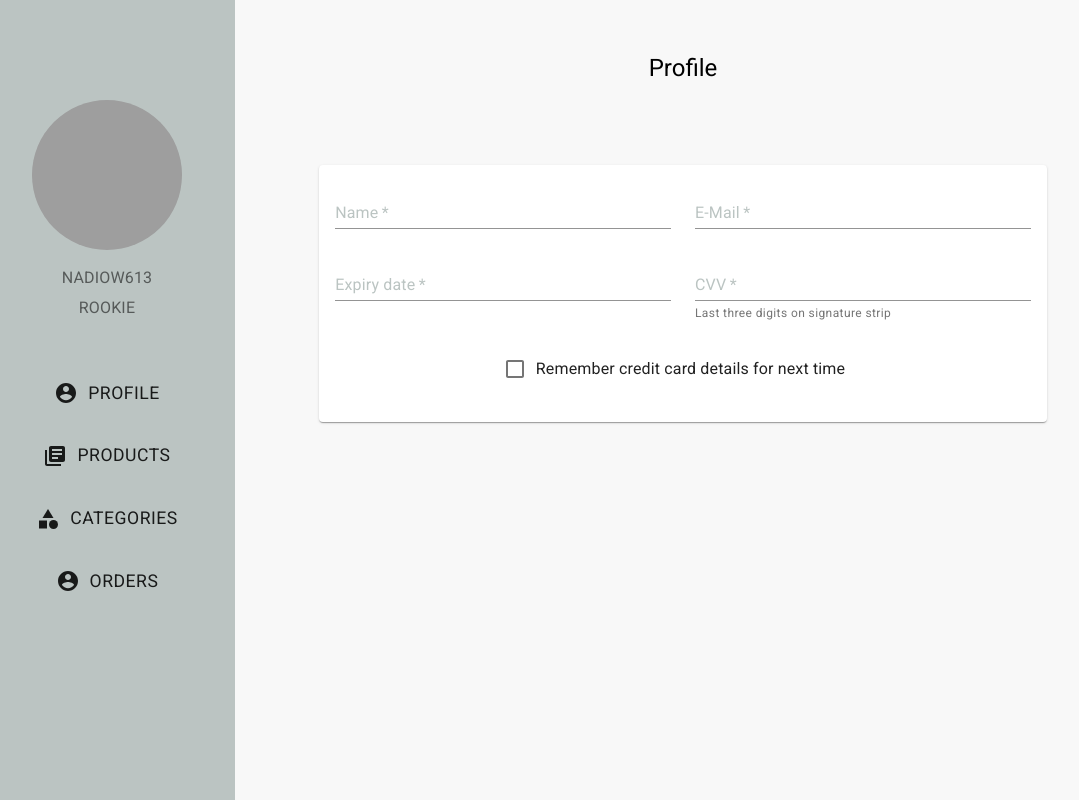
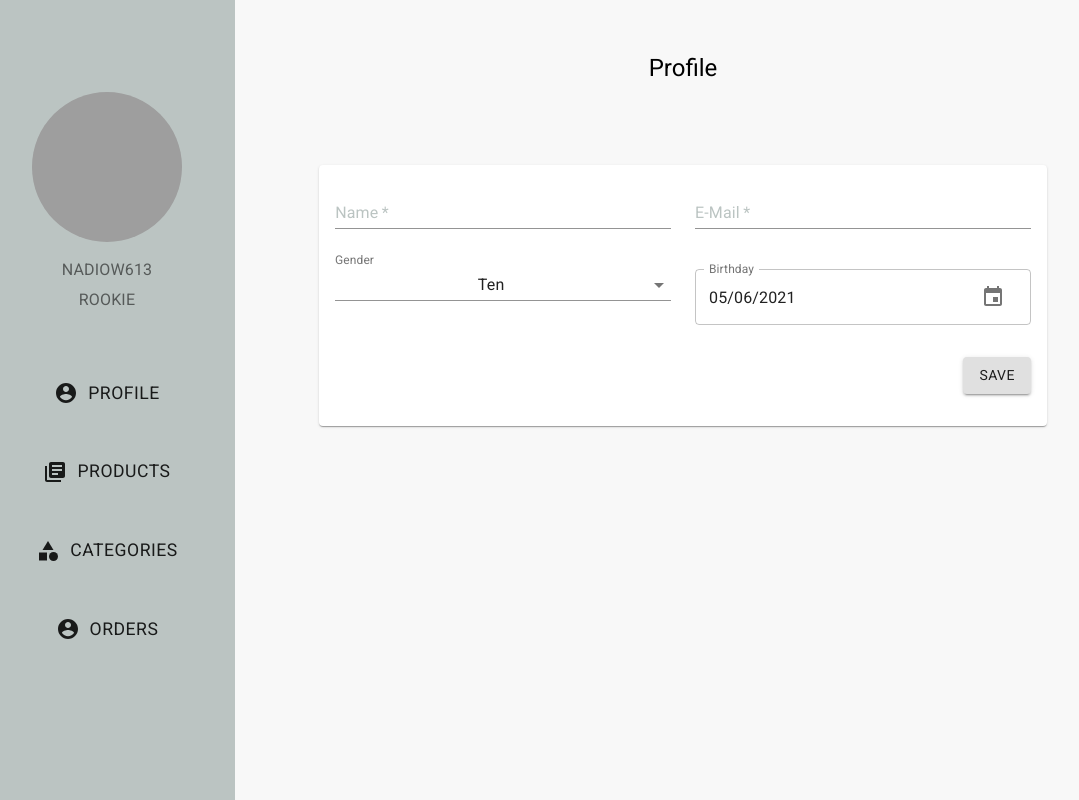
Before and after one commit to messiasndw/sicrap_front, a React (Create React App) app: page /profile in a window 1280 px wide. Shown: the whole page, without its empty margins (21-1100 px from the left). Built offline with nearby package versions, Linux system fonts and the light colour scheme; grey boxes are pictures that could not be loaded.

Commit message:
leftbar struct rework

```diff
--- a/package.json
+++ b/package.json
@@ -3,12 +3,15 @@
   "version": "0.1.0",
   "private": true,
   "dependencies": {
+    "@date-io/date-fns": "^1.3.13",
     "@material-ui/core": "^4.11.3",
     "@material-ui/icons": "^4.11.2",
     "@material-ui/lab": "^4.0.0-alpha.57",
+    "@material-ui/pickers": "^3.3.10",
     "@testing-library/jest-dom": "^5.11.4",
     "@testing-library/react": "^11.1.0",
     "@testing-library/user-event": "^12.1.10",
+    "date-fns": "^2.19.0",
     "react": "^17.0.2",
     "react-dom": "^17.0.2",
     "react-router-dom": "^5.2.0",
--- /dev/null
+++ b/src/components/DatePicker/index.js
@@ -0,0 +1,18 @@
+import React from 'react'
+import DateFnsUtils from '@date-io/date-fns';
+import {
+    MuiPickersUtilsProvider,
+    KeyboardDatePicker,
+} from '@material-ui/pickers';
+
+const DatePicker = (props) => {
+    return (
+        <MuiPickersUtilsProvider utils={DateFnsUtils}>
+            <KeyboardDatePicker
+                {...props}
+            />
+        </MuiPickersUtilsProvider>
+    )
+}
+
+export default DatePicker
--- /dev/null
+++ b/src/components/Leftbar/Menus.js
@@ -0,0 +1,40 @@
+import React from 'react'
+import Grid from '@material-ui/core/Grid';
+import AccountCircleIcon from '@material-ui/icons/AccountCircle';
+import LibraryBooksIcon from '@material-ui/icons/LibraryBooks';
+import CategoryIcon from '@material-ui/icons/Category';
+import Button from '@material-ui/core/Button';
+import useStyles from './styles'
+import {Link} from "react-router-dom";
+
+const Menus = (props) => {
+
+    const classes = useStyles()
+
+    const menus = [
+        { name: "PROFILE", url: "/profile", icon: <AccountCircleIcon classes={{ root: classes.rootIcon }} /> },
+        { name: "PRODUCTS", url: "/products", icon: <LibraryBooksIcon classes={{ root: classes.rootIcon }} /> },
+        { name: "CATEGORIES", url: "/categories", icon: <CategoryIcon classes={{ root: classes.rootIcon }} /> },
+        { name: "ORDERS", url: "/orders", icon: <AccountCircleIcon classes={{ root: classes.rootIcon }} /> },
+    ]
+
+    return (
+        <>
+            {menus.map((menu, key) =>
+            (
+                <Grid key={key} item xs={12}>
+                    <Link to={menu.url}>
+                        <Button classes={{ root: classes.rootButton }}>
+                            {menu.icon}
+                            {menu.name}
+                        </Button>
+                    </Link>
+                </Grid>
+            )
+            )}
+
+        </>
+    )
+}
+
+export default Menus
--- a/src/components/Leftbar/index.js
+++ b/src/components/Leftbar/index.js
@@ -1,71 +1,11 @@
 import React, { useState } from 'react';
-import clsx from 'clsx';
-import { makeStyles } from '@material-ui/core/styles';
 import Drawer from '@material-ui/core/Drawer';
-import Button from '@material-ui/core/Button';
-import List from '@material-ui/core/List';
-import Divider from '@material-ui/core/Divider';
-import ListItem from '@material-ui/core/ListItem';
 import ListItemIcon from '@material-ui/core/ListItemIcon';
 import ListItemText from '@material-ui/core/ListItemText';
-import InboxIcon from '@material-ui/icons/MoveToInbox';
-import MailIcon from '@material-ui/icons/Mail';
 import Grid from '@material-ui/core/Grid';
-import Paper from '@material-ui/core/Paper';
 import ProfileCard from './ProfileCard'
-import Box from '@material-ui/core/Box';
-
-import Icon from '@material-ui/core/Icon';
-import AccountCircleIcon from '@material-ui/icons/AccountCircle';
-import LibraryBooksIcon from '@material-ui/icons/LibraryBooks';
-import CategoryIcon from '@material-ui/icons/Category';
-
-import {
-    Link
-} from "react-router-dom";
-
-const useStyles = makeStyles({
-    paper: {
-        // top: "65px",
-        width: "20vw",
-        backgroundColor: "#BBC4C2",
-        // backgroundImage: "linear-gradient(to bottom right, #189AB4, #05445E)",
-        // "&:hover": {
-        //     backgroundColor: "blue"
-        // },
-        borderRight: "0px"
-    },
-    // root:{
-    //     backgroundColor:"#ffc107"
-    // },
-    list: {
-        width: "100%",
-    },
-    fullList: {
-        width: 'auto',
-    },
-    rootButton: {
-        width: "100%",
-        marginTop: "20px",
-        fontSize: "1.1rem",
-        transition: "0.3s",
-        "&:hover": {
-            // backgroundColor: "none",
-            fontSize: "1.5rem"
-        },
-
-        "&:focus": {
-            backgroundColor: "none",
-            fontSize: "1.5rem"
-        },
-    },
-    rootIcon: {
-        marginRight: "10px"
-    },
-    rootActiveButton: {
-        backgroundColor: "red"
-    }
-});
+import Menus from './Menus'
+import useStyles from './styles'
 
 const Leftbar = (props) => {
 
@@ -73,50 +13,12 @@ const Leftbar = (props) => {
 
     const classes = useStyles();
 
-    const menus = props.menusSidebar.map((menu, key) => {
-        return (<ListItem button key={key}>
-            <ListItemIcon>{menu.icon}</ListItemIcon>
-            <ListItemText primary={menu.name} />
-        </ListItem>)
-    })
-
-    const buttonStyle = menu == 'profile' ? { ...classes.rootActiveButton, ...classes.rootButton } : { ...classes.rootButton }
-
     return (
         <>
-            <Drawer classes={{ paper: classes.paper }} variant={'permanent'} anchor={"left"} open={props.isOpen} >
-                <Grid spacing={12} container>
+            <Drawer classes={{ paper: classes.paper }} variant={'permanent'} anchor={"left"} >
+                <Grid spacing={2} container>
                     <ProfileCard />
-
-                    <Grid item xs={12}>
-                        <Link to="/profile">
-
-                            <Button
-                                classes={{ root: classes.rootButton }}
-                            >
-                                <AccountCircleIcon classes={{ root: classes.rootIcon }} />PROFILE</Button>
-                        </Link>
-                    </Grid>
-                    <Grid item xs={12}>
-                        <Link to="/products">
-
-                            <Button classes={{ root: classes.rootButton }} ><LibraryBooksIcon classes={{ root: classes.rootIcon }} />PRODUCTS</Button>
-                        </Link>
-                    </Grid>
-                    <Grid item xs={12}>
-                    <Link to="/categories">
-                        <Button classes={{ root: classes.rootButton }} ><CategoryIcon classes={{ root: classes.rootIcon }} />CATEGORIES</Button>
-                    </Link>
-                    </Grid>
-                    <Grid item xs={12}>
-                        <Link to="/orders">
-
-                            <Button
-                                classes={{ root: classes.rootButton }}
-                            >
-                                <AccountCircleIcon classes={{ root: classes.rootIcon }} />ORDERS</Button>
-                        </Link>
-                    </Grid>
+                    <Menus/>
                 </Grid>
             </Drawer>
         </>
--- /dev/null
+++ b/src/components/Leftbar/styles.js
@@ -0,0 +1,50 @@
+import { makeStyles,useTheme  } from '@material-ui/core/styles';
+
+const useStyles = makeStyles( theme => ({
+    paper: {
+        // top: "65px",
+        width: "20vw",
+        backgroundColor: "#BBC4C2",
+        [theme.breakpoints.down('sm')]: {
+            backgroundColor: 'red',
+        },
+        // backgroundImage: "linear-gradient(to bottom right, #189AB4, #05445E)",
+        // "&:hover": {
+        //     backgroundColor: "blue"
+        // },
+        borderRight: "0px",
+        overflowY: "unset"
+    },
+    // root:{
+    //     backgroundColor:"#ffc107"
+    // },
+    list: {
+        width: "100%",
+    },
+    fullList: {
+        width: 'auto',
+    },
+    rootButton: {
+        width: "100%",
+        marginTop: "20px",
+        fontSize: "1.1rem",
+        transition: "0.3s",
+        "&:hover": {
+            // backgroundColor: "none",
+            fontSize: "1.5rem"
+        },
+
+        "&:focus": {
+            backgroundColor: "none",
+            fontSize: "1.5rem"
+        },
+    },
+    rootIcon: {
+        marginRight: "10px"
+    },
+    rootActiveButton: {
+        backgroundColor: "red"
+    }
+}));
+
+export default useStyles
--- a/src/views/Profile/index.js
+++ b/src/views/Profile/index.js
@@ -1,9 +1,16 @@
 import Grid from '@material-ui/core/Grid';
 import TextField from '../../components/TextField/index';
 import FormControlLabel from '@material-ui/core/FormControlLabel';
-import Checkbox from '@material-ui/core/Checkbox';
 import React, { useEffect } from 'react'
 import CardComponent from '../../components/Card'
+import Button from '@material-ui/core/Button';
+
+import Select from '@material-ui/core/Select';
+import MenuItem from '@material-ui/core/MenuItem';
+import InputLabel from '@material-ui/core/InputLabel';
+import FormControl from '@material-ui/core/FormControl';
+
+import DatePicker from '../../components/DatePicker/index'
 
 const Profile = (props) => {
 
@@ -11,11 +18,19 @@ const Profile = (props) => {
         document.title = 'Sicrap | Profile'
     }, [])
 
+    const handleSubmit = (e) => {
+        e.preventDefault()
+        console.log("submited")
+    }
+
     return (
         <>
             <CardComponent>
+                <form onSubmit={handleSubmit} noValidate>
                     <Grid container spacing={3}>
+
                         <Grid item xs={12} md={6}>
+                            <FormControl fullWidth variant="outlined">
                                 <TextField required
                                     id="name"
                                     name="name"
@@ -23,6 +38,7 @@ const Profile = (props) => {
                                     fullWidth
                                 // autoComplete="cc-name"
                                 />
+                            </FormControl>
                         </Grid>
                         <Grid item xs={12} md={6}>
                             <TextField
@@ -35,25 +51,43 @@ const Profile = (props) => {
                             />
                         </Grid>
                         <Grid item xs={12} md={6}>
-                        <TextField required id="expDate" label="Expiry date" fullWidth autoComplete="cc-exp" />
+                            <FormControl fullWidth >
+
+                                <InputLabel id="demo-simple-select-outlined-label">Gender</InputLabel>
+                                <Select
+                                    labelId="demo-simple-select-outlined-label"
+                                    id="demo-simple-select-outlined"
+                                    value={10}
+                                    label="Age"
+                                >
+                                    <MenuItem value="">
+                                        <em>None</em>
+                                    </MenuItem>
+                                    <MenuItem value={10}>Ten</MenuItem>
+                                    <MenuItem value={20}>Twenty</MenuItem>
+                                    <MenuItem value={30}>Thirty</MenuItem>
+                                </Select>
+                            </FormControl>
                         </Grid>
                         <Grid item xs={12} md={6}>
-                        <TextField
-                            required
-                            id="cvv"
-                            label="CVV"
-                            helperText="Last three digits on signature strip"
-                            fullWidth
-                            autoComplete="cc-csc"
-                        />
+                            <FormControl fullWidth >
+                                <DatePicker
+                                    inputVariant="outlined"
+                                    disableToolbar
+                                    autoOk
+                                    variant="inline"
+                                    format="dd/mm/yyyy"
+                                    margin="normal"
+                                    id="date-picker-inline"
+                                    label="Birthday" />
+                            </FormControl>
                         </Grid>
-                    <Grid item xs={12}>
-                        <FormControlLabel
-                            control={<Checkbox color="secondary" name="saveCard" value="yes" />}
-                            label="Remember credit card details for next time"
-                        />
+
+                        <Grid container item xs={12} justify="flex-end">
+                            <Button type="submit" variant="contained">Save</Button>
                         </Grid>
                     </Grid>
+                </form>
             </CardComponent>
 
         </>
```
Also changed, not shown: src/layouts/Auth/index.js (+10 -8 lines), 1 other file (tests, documents, lock files or other folders). Lines whose indentation alone changed are shown as unchanged.
